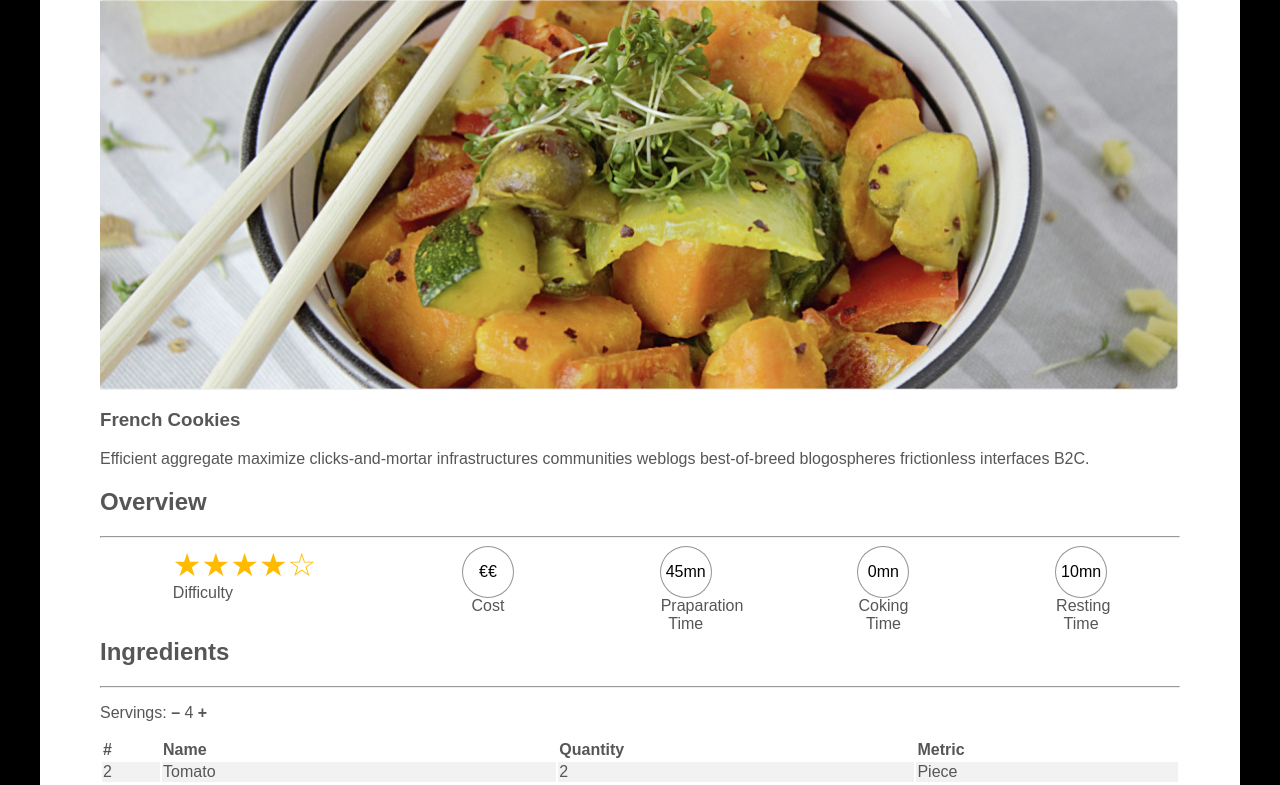
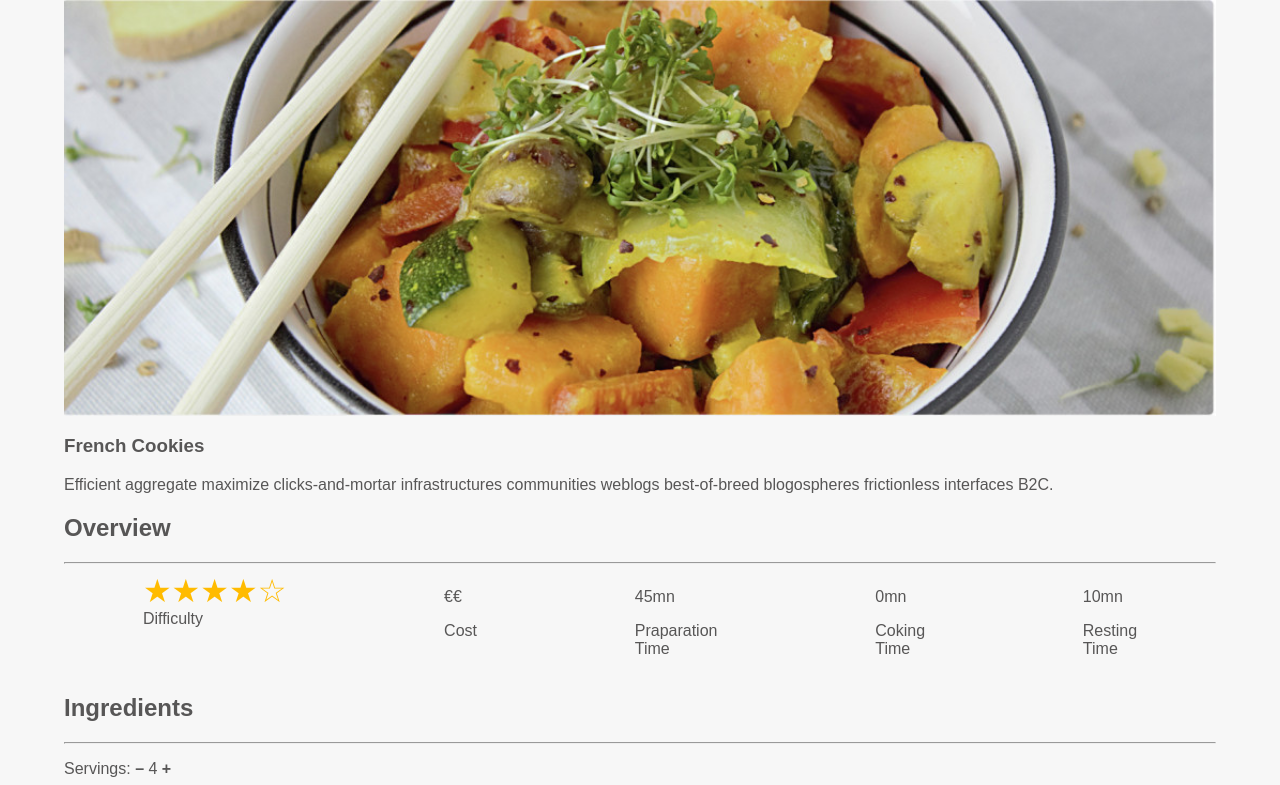
Before and after one commit to aitbali/maquette-openclassroom, a plain HTML site: page index.html in a window 1280 px wide. Shown: the top 785 px of the page. Drawn offline with Linux system fonts and the light colour scheme; a script that the page names is missing.

Commit message:
first commit

```diff
--- a/css/style.css
+++ b/css/style.css
@@ -47,9 +47,7 @@ div#overview{
 
 }
 
-.star{
-    color: black;
-}
+
 div#rating{
     position: relative;
 	color: rgb(2, 2, 2);
@@ -64,7 +62,7 @@ div#rating{
     overflow: auto;
  }
 
-div#crcl_jaune{
+div#crcl{
 	background: rgb(255, 255, 255);
 	border-radius: 50%;
 	width: 50px;
@@ -73,8 +71,7 @@ div#crcl_jaune{
     text-align: center;
 }
 
-div#txt_crcl_jaune{
-    position: relative;
+div#txt_crcl{
 	color: rgb(2, 2, 2);
 	text-align: center;
 }
@@ -83,18 +80,30 @@ table{
 }
 td , th
 {
-    display: relative;
     text-align: left;
 }
 
-tr:nth-child(even) {background-color: #f2f2f2;}
+tr:nth-child(even) {background-color: #d4d3d3;}
 
 
 @media screen and (max-width: 1280px)
 {
+
     body{
-        background-color: black;
-        display: relative;
+        position: relative;
+        background-color: rgb(0, 0, 0);
+        display: flex;
+        flex-direction: row;
+        margin:auto;
+    }
+
+    article{
+        position: relative;
+        display: flex;
         flex-direction: column;
+        background-color: rgb(247, 247, 247);
+        width: 100%;
     }
+
+
 }
```
Also changed, not shown: 1 other file.
